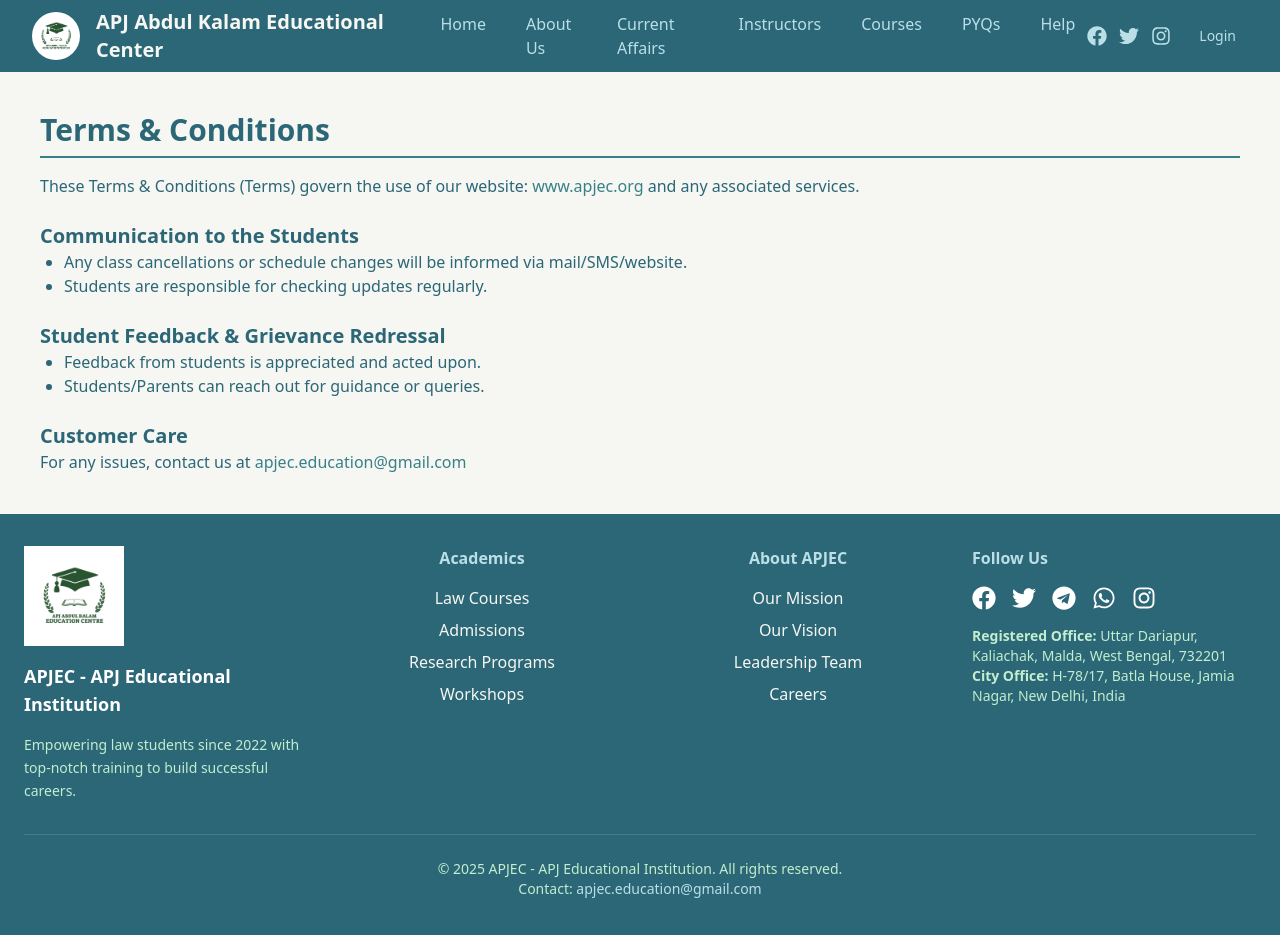
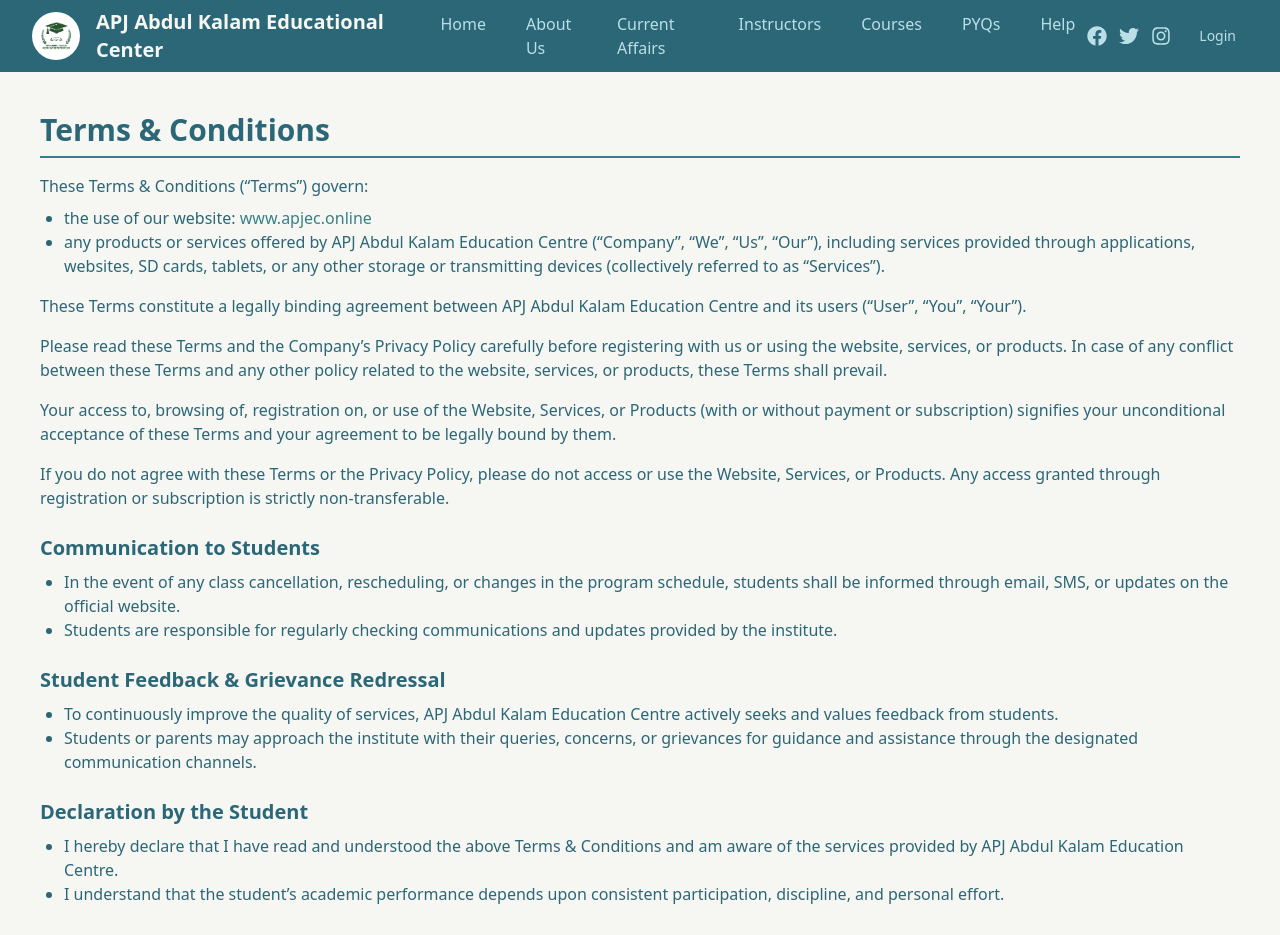
Before and after one commit to nabeel365/APJEC-client, a React (Vite) app: page /terms in a window 1280 px wide. Shown: the top 935 px of the page. Built offline with nearby package versions, Linux system fonts and the light colour scheme; no server answers.

Commit message:
Revise Terms and Conditions content
Updated the Terms and Conditions content for clarity and completeness, including communication protocols and student responsibilities.

```diff
--- a/src/Components/Footer/Terms.jsx
+++ b/src/Components/Footer/Terms.jsx
@@ -7,28 +7,116 @@
 
   return (
     <div className="p-10 bg-[#F6F6F2] text-[#2b6777]">
-      <h1 className="text-3xl font-bold border-b-2 border-[#388087] pb-2">Terms & Conditions</h1>
+      <h1 className="text-3xl font-bold border-b-2 border-[#388087] pb-2">
+        Terms & Conditions
+      </h1>
+
       <p className="mt-4">
-        These Terms & Conditions (Terms) govern the use of our website:
-        <a href="https://www.apjec.org" className="text-[#388087]"> www.apjec.org</a> and any associated services.
+        These Terms & Conditions (“Terms”) govern:
+      </p>
+      <ul className="list-disc pl-6 mt-2">
+        <li>
+          the use of our website:{" "}
+          <a
+            href="https://www.apjec.online"
+            className="text-[#388087]"
+            target="_blank"
+            rel="noopener noreferrer"
+          >
+            www.apjec.online
+          </a>
+        </li>
+        <li>
+          any products or services offered by APJ Abdul Kalam Education Centre
+          (“Company”, “We”, “Us”, “Our”), including services provided through
+          applications, websites, SD cards, tablets, or any other storage or
+          transmitting devices (collectively referred to as “Services”).
+        </li>
+      </ul>
+
+      <p className="mt-4">
+        These Terms constitute a legally binding agreement between APJ Abdul Kalam
+        Education Centre and its users (“User”, “You”, “Your”).
       </p>
 
-      <h2 className="text-xl font-semibold mt-6">Communication to the Students</h2>
-      <ul className="list-disc pl-6">
-        <li>Any class cancellations or schedule changes will be informed via mail/SMS/website.</li>
-        <li>Students are responsible for checking updates regularly.</li>
+      <p className="mt-4">
+        Please read these Terms and the Company’s Privacy Policy carefully before
+        registering with us or using the website, services, or products. In case
+        of any conflict between these Terms and any other policy related to the
+        website, services, or products, these Terms shall prevail.
+      </p>
+
+      <p className="mt-4">
+        Your access to, browsing of, registration on, or use of the Website,
+        Services, or Products (with or without payment or subscription)
+        signifies your unconditional acceptance of these Terms and your
+        agreement to be legally bound by them.
+      </p>
+
+      <p className="mt-4">
+        If you do not agree with these Terms or the Privacy Policy, please do not
+        access or use the Website, Services, or Products. Any access granted
+        through registration or subscription is strictly non-transferable.
+      </p>
+
+      <h2 className="text-xl font-semibold mt-6">
+        Communication to Students
+      </h2>
+      <ul className="list-disc pl-6 mt-2">
+        <li>
+          In the event of any class cancellation, rescheduling, or changes in the
+          program schedule, students shall be informed through email, SMS, or
+          updates on the official website.
+        </li>
+        <li>
+          Students are responsible for regularly checking communications and
+          updates provided by the institute.
+        </li>
       </ul>
 
-      <h2 className="text-xl font-semibold mt-6">Student Feedback & Grievance Redressal</h2>
-      <ul className="list-disc pl-6">
-        <li>Feedback from students is appreciated and acted upon.</li>
-        <li>Students/Parents can reach out for guidance or queries.</li>
+      <h2 className="text-xl font-semibold mt-6">
+        Student Feedback & Grievance Redressal
+      </h2>
+      <ul className="list-disc pl-6 mt-2">
+        <li>
+          To continuously improve the quality of services, APJ Abdul Kalam
+          Education Centre actively seeks and values feedback from students.
+        </li>
+        <li>
+          Students or parents may approach the institute with their queries,
+          concerns, or grievances for guidance and assistance through the
+          designated communication channels.
+        </li>
+      </ul>
+
+      <h2 className="text-xl font-semibold mt-6">
+        Declaration by the Student
+      </h2>
+      <ul className="list-disc pl-6 mt-2">
+        <li>
+          I hereby declare that I have read and understood the above Terms &
+          Conditions and am aware of the services provided by APJ Abdul Kalam
+          Education Centre.
+        </li>
+        <li>
+          I understand that the student’s academic performance depends upon
+          consistent participation, discipline, and personal effort.
+        </li>
       </ul>
 
       <h2 className="text-xl font-semibold mt-6">Customer Care</h2>
-      <p>
-        For any issues, contact us at
-        <a href="mailto:apjec.education@gmail.com" className="text-[#388087]"> apjec.education@gmail.com</a>
+      <p className="mt-2">
+        We strive to provide you with a smooth and satisfactory experience. In
+        case of any issues or queries, please contact us at:
+      </p>
+      <p className="mt-1">
+        📧{" "}
+        <a
+          href="mailto:apjec.education@gmail.com"
+          className="text-[#388087]"
+        >
+          apjec.education@gmail.com
+        </a>
       </p>
     </div>
   );
```
